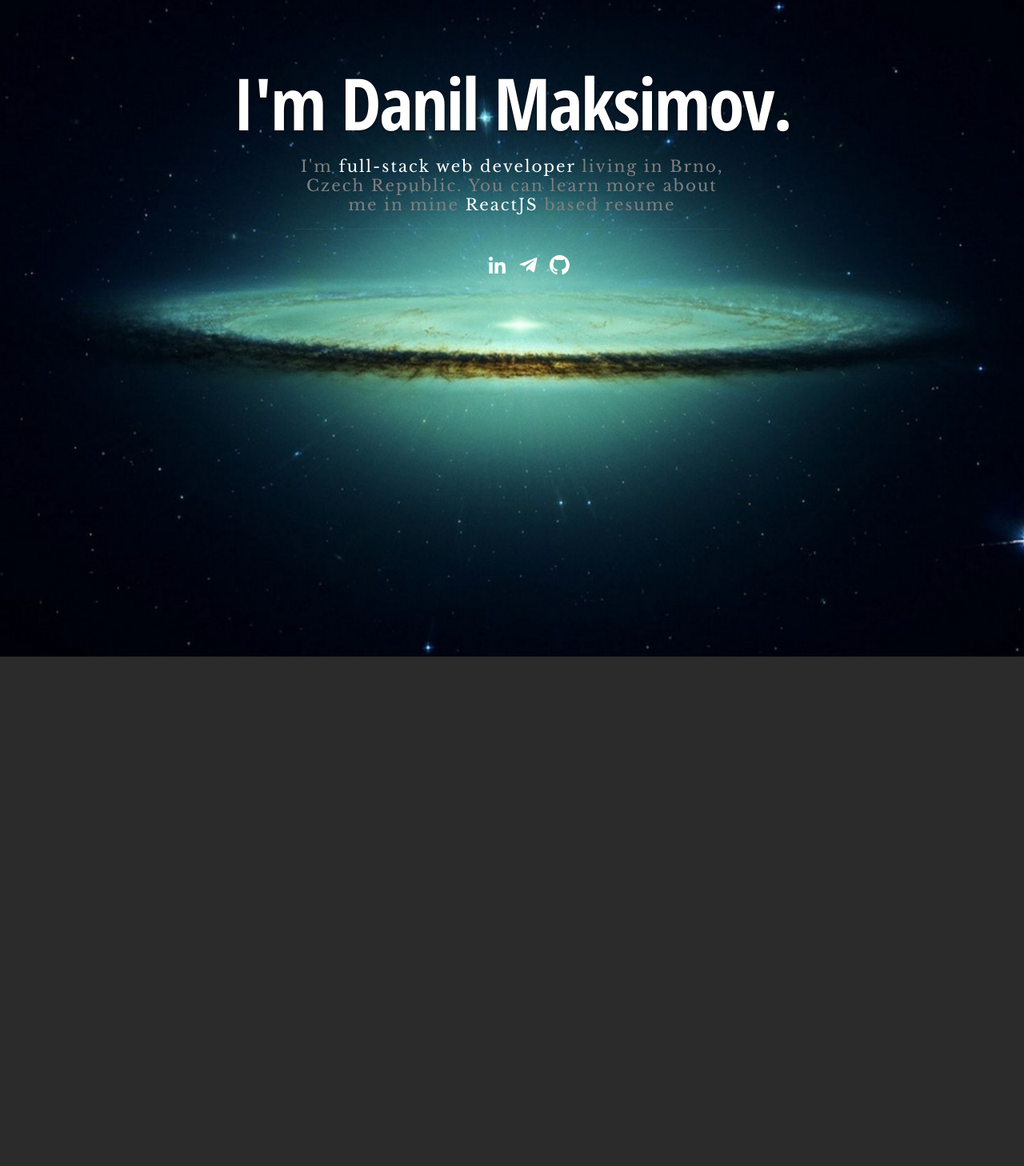
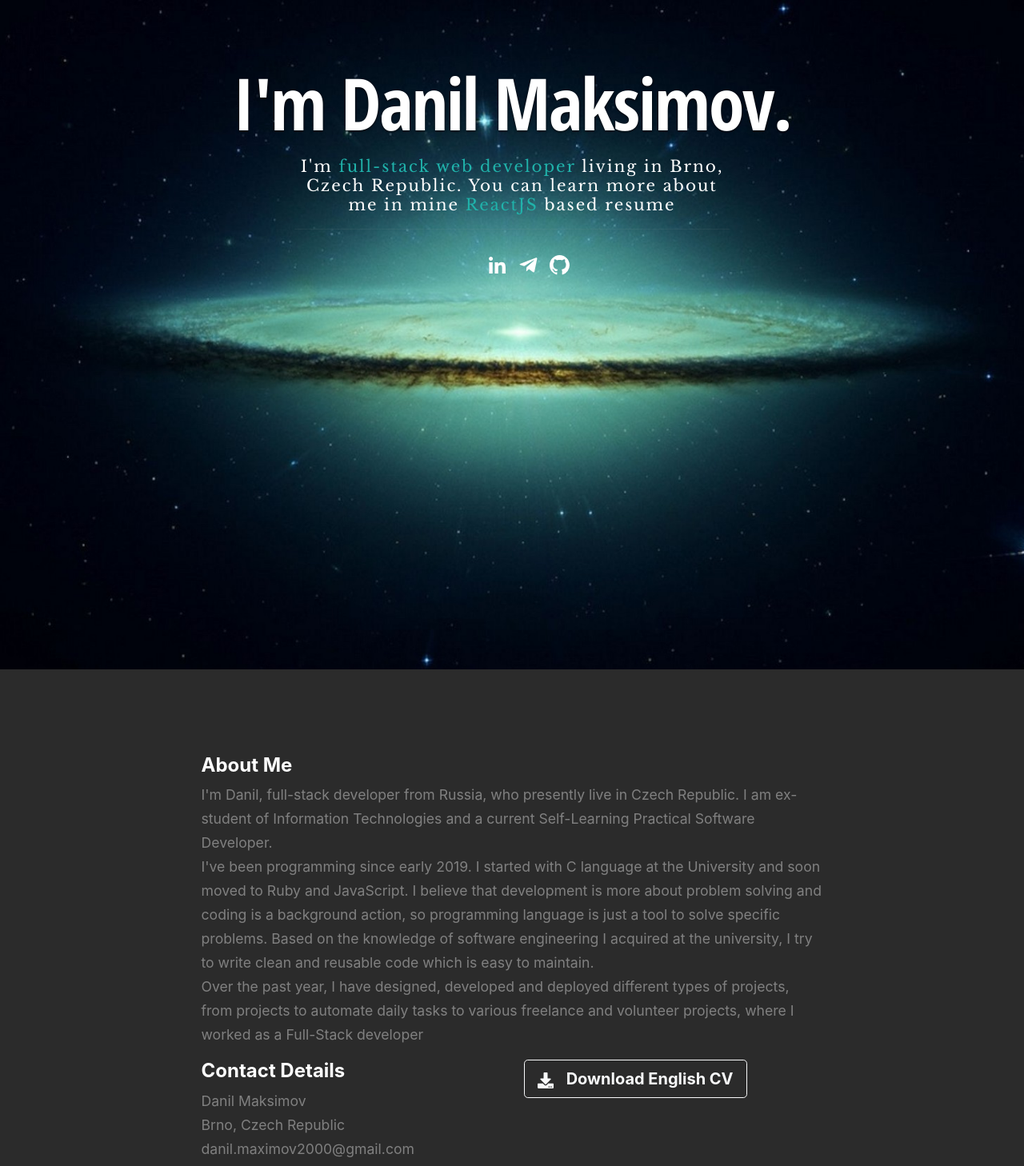
Before and after one commit to DanilMaximov/DanilMaximov.github.io, a React (Create React App) app: page / in a window 1280 px wide. Shown: the part 113-1571 px from the top of the page at 80% size. Before the commit the page ends 934 px from the top, so only its background shows below. Built offline with nearby package versions, Linux system fonts and the light colour scheme.

Commit message:
about component implemented

```diff
--- a/src/App.js
+++ b/src/App.js
@@ -1,9 +1,11 @@
 import React from 'react';
 import Home from './components/Home'
+import About from './components/About'
 export default function App(){
     return (
         <>
            <Home />
+           <About />
        </>
     )
 }
--- a/src/App.scss
+++ b/src/App.scss
@@ -48,13 +48,13 @@ section{
 
 header{
   position: relative;
-  height: 934px;
+  height: 950px;
   min-height: 500px;
   width: 100%;
   background: #161415 url(./assets/images/supernova.jpg) no-repeat top center;
   background-size: cover !important;
- -webkit-background-size: cover !important;
-  text-align: center;
+
+  text-align: center ;
   overflow: hidden;
   .banner {
     @extend .center;
@@ -62,9 +62,8 @@ header{
     width: 85%;
     padding-bottom: 30px;
     text-align: center;
- }
- .banner{
-   padding-top: 15%;
+    padding-top: 15%;
+
   .banner-text{
 
     h1{
@@ -80,10 +79,9 @@ header{
       font: 20px/1.1em 'Libre Baskerville';
       line-height: 1.2;
       letter-spacing: 2px;
-      color: grey;
-      strong{
-        color: white;
-        font-weight: normal;
+      color: white;
+      span{
+        color: lightseagreen;
       }
     }
     hr {
@@ -112,3 +110,35 @@ header{
   }
 }
 }
+
+#about{
+  .about-text{
+    padding-top: 5%;
+    margin: auto;
+    color: white;
+    font: 'Open Sans', sans-serif;
+    width: 70%;
+    h3{
+      font-size: 1.5em;
+      font-weight: bold;
+      color: white;
+    }
+    p{
+      margin: 0;
+      font-size: 1.05em;
+      color: grey;
+      line-height: 1.7;
+    }
+    .row{
+      margin-top: 1em;
+      a{
+        span{
+          font-weight: bold;
+          margin-left: 10px;
+        }
+      }
+    }
+
+  }
+
+}
--- /dev/null
+++ b/src/components/About.js
@@ -0,0 +1,27 @@
+import React from 'react'
+import { useTranslation } from 'react-i18next';
+import {FaDownload} from 'react-icons/fa'
+
+export default function About(){
+    const insertLineBrakes = (translation) => translation.split('\n').map(line => <p>{line}</p>);
+    const {t} = useTranslation();
+    return(
+        <section id="about">
+        <div className="container">
+            <div className="about-text">
+                <h3>{t('about.title')}</h3>
+                <p>{insertLineBrakes(t('about.intro'))}</p>
+                <div className="row">
+                    <div class="col-sm">
+                        <h3>{t('about.contacts.title')}</h3>
+                        <p>{insertLineBrakes(t('about.contacts.content'))}</p>
+                    </div>
+                    <div class="col-sm">
+                        <a href="../cv/Resume24-09.pdf" class="btn btn-outline-light  btn-lg" download><FaDownload /> <span>{t('about.resume')}</span></a>
+                    </div>
+                </div>
+            </div>
+        </div>
+        </section>
+    )
+}
--- a/src/components/Home.js
+++ b/src/components/Home.js
@@ -37,7 +37,7 @@ export default function Home(){
             <div className="banner">
                 <div className="banner-text">
                 <h1 className="display-1">{t('home.title')}</h1>
-                <p><Trans i18nKey="home.introduction" components={{bold: <strong />}}/></p>
+                <p><Trans i18nKey="home.introduction" components={{span: <span />}}/></p>
                 <hr></hr>
                 <ul className="social-icons center">
                     <li><a href="https://www.linkedin.com/in/nerbyk/"><GrLinkedinOption /></a></li>
--- a/src/locate/en/translate.json
+++ b/src/locate/en/translate.json
@@ -9,11 +9,16 @@
 
         "home": {
             "title": "I'm Danil Maksimov.",
-            "introduction": "I'm <strong>full-stack web developer</strong> living in Brno, Czech Republic. You can learn more about me in mine <strong>ReactJS</strong> based resume"
+            "introduction": "I'm <span>full-stack web developer</span> living in Brno, Czech Republic. You can learn more about me in mine <span>ReactJS</span> based resume"
         },
         "about": {
-            "title": "About me",
-            "value": "I'm Danil, full-stack developer from Russia, who presently live in Czech Republic. I am ex-student of Information Technologies and a current Self-Learning Practical Engineer\nI've been programming since early 2019. I started with C language at the University and soon moved to Ruby and JavaScript.\nOver the past year, I have designed, developed and deployed different types of projects, from projects to automate daily tasks to various freelance and volunteer projects, where I worked as a Full-Stack developer"
+            "title": "About Me",
+            "intro": "I'm Danil, full-stack developer from Russia, who presently live in Czech Republic. I am ex-student of Information Technologies and a current Self-Learning Practical Software Developer.\nI've been programming since early 2019. I started with C language at the University and soon moved to Ruby and JavaScript. I believe that development is more about problem solving and coding is a background action, so programming language is just a tool to solve specific problems. Based on the knowledge of software engineering I acquired at the university, I try to write clean and reusable code which is easy to maintain.\nOver the past year, I have designed, developed and deployed different types of projects, from projects to automate daily tasks to various freelance and volunteer projects, where I worked as a Full-Stack developer",
+            "contacts": {
+                "title":"Contact Details",
+                "content":"Danil Maksimov\nBrno, Czech Republic\ndanil.maximov2000@gmail.com\n+420 608 129 798"
+            },
+            "resume":"Download English CV"
         },
         "resume":{
             "education": {
```
Also changed, not shown: 1 other file (tests, documents, lock files or other folders).
